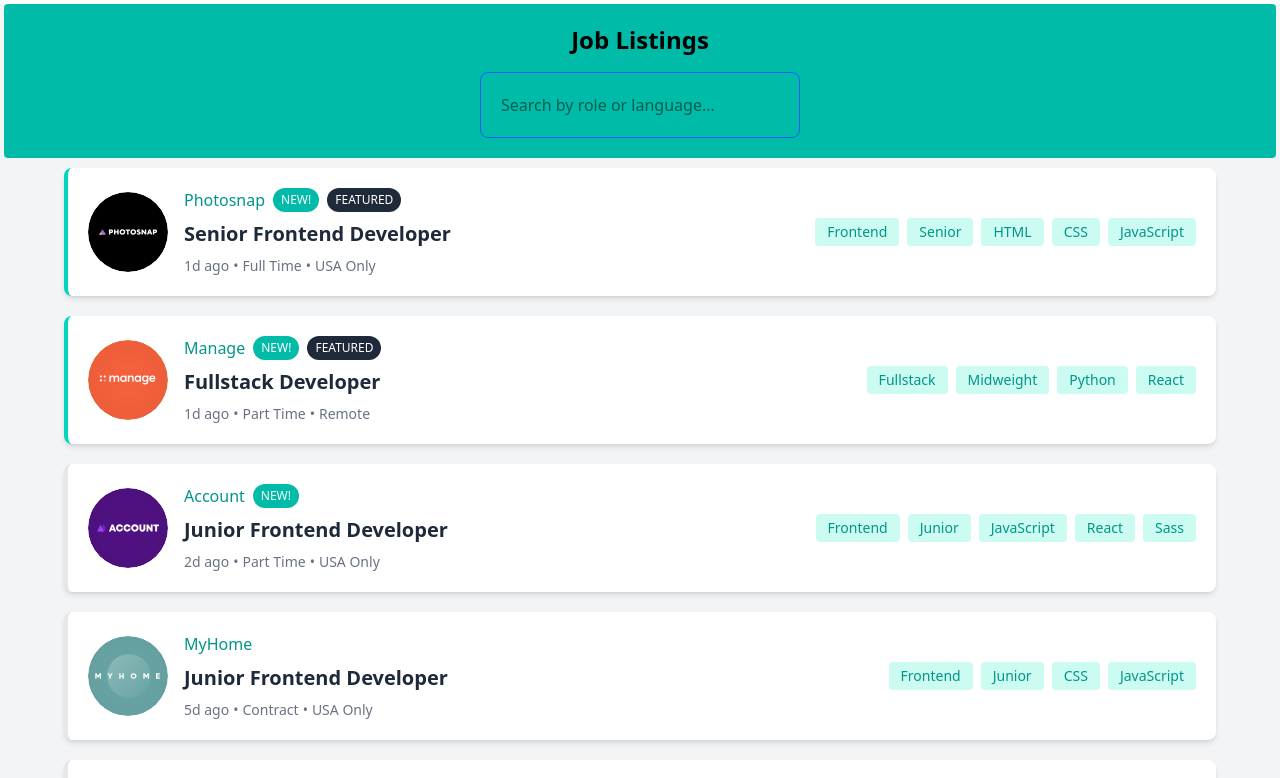
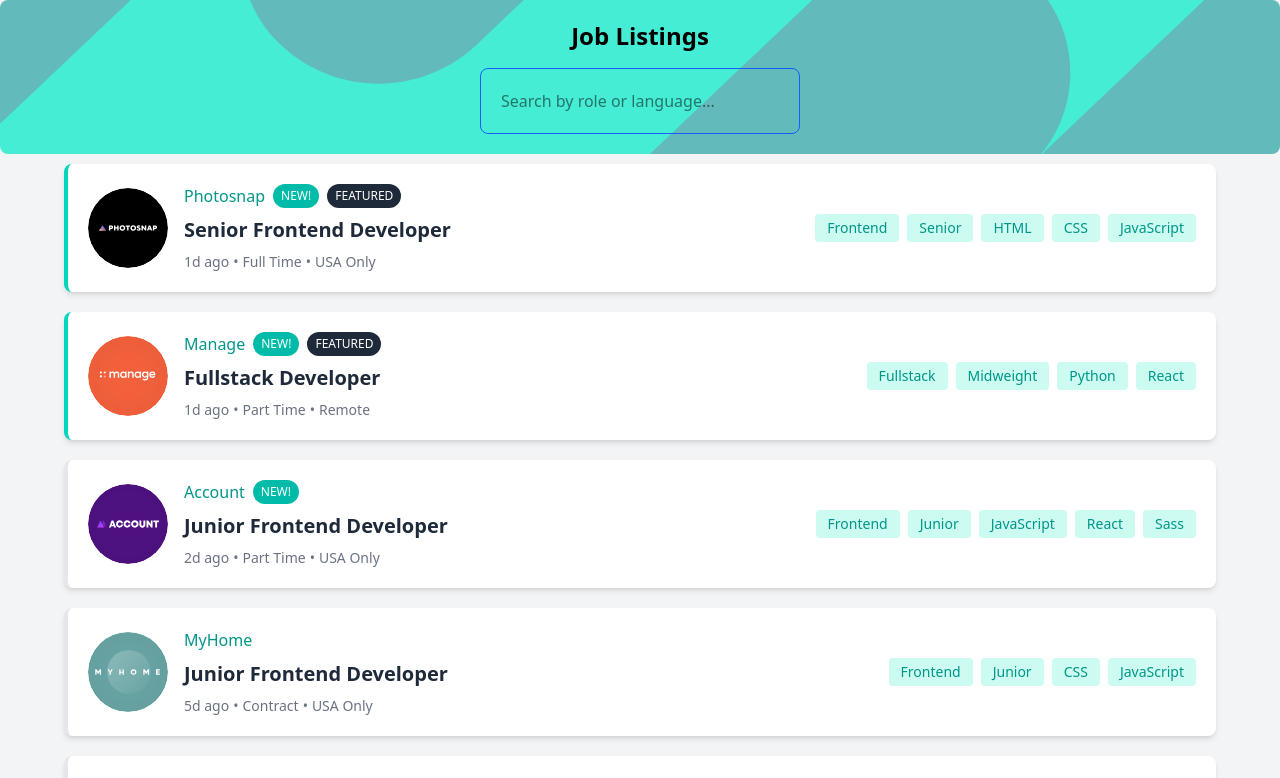
Before and after one commit to RivoltaAlpha/listing-react-hooks, a React (Vite) app: page / in a window 1280 px wide. Shown: the top 778 px of the page. Built offline with nearby package versions, Linux system fonts and the light colour scheme.

Commit message:
styling fix finished

```diff
--- a/src/Components/Header.tsx
+++ b/src/Components/Header.tsx
@@ -26,9 +26,14 @@ const Header: React.FC<HeaderProps> = ({
   };
 
   return (
-    <header
-      className="bg-teal-500 text-center py-5 px-5 mx-1 mt-1 rounded-sm relative overflow-hidden header-bg"
-    >
+        <header
+        className="bg-teal-300 text-center py-5 px-5 rounded-lg relative overflow-hidden"
+        style={{
+            backgroundImage: "url('./images/bg-header-desktop.svg')",
+            backgroundRepeat: 'no-repeat',
+            backgroundPosition: 'center'
+        }}
+        >
       <div className="relative z-10">
         <h1 className="text-2xl font-bold text-black mb-4">Job Listings</h1>
         <div className="flex flex-col md:flex-row items-center justify-center gap-4">
```
